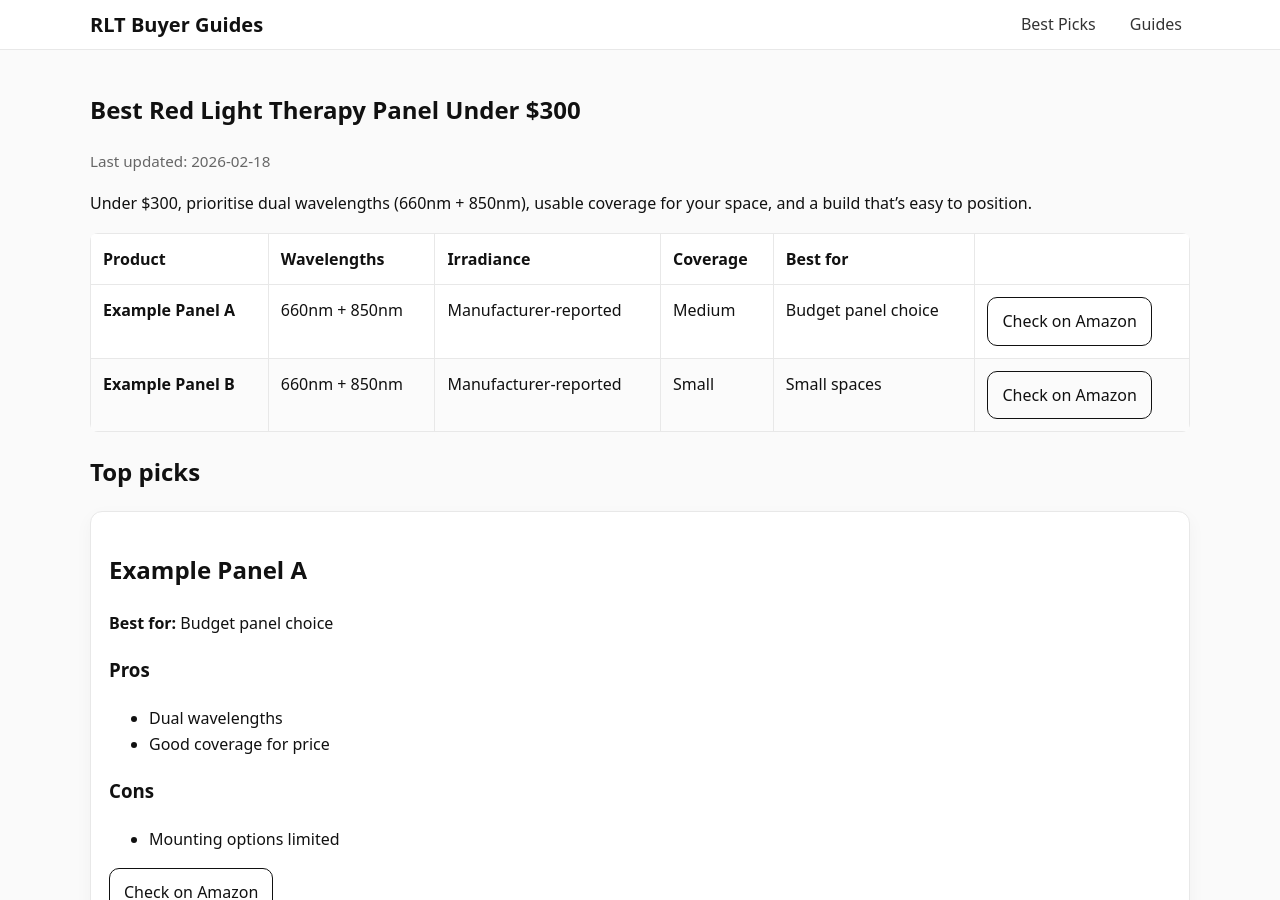
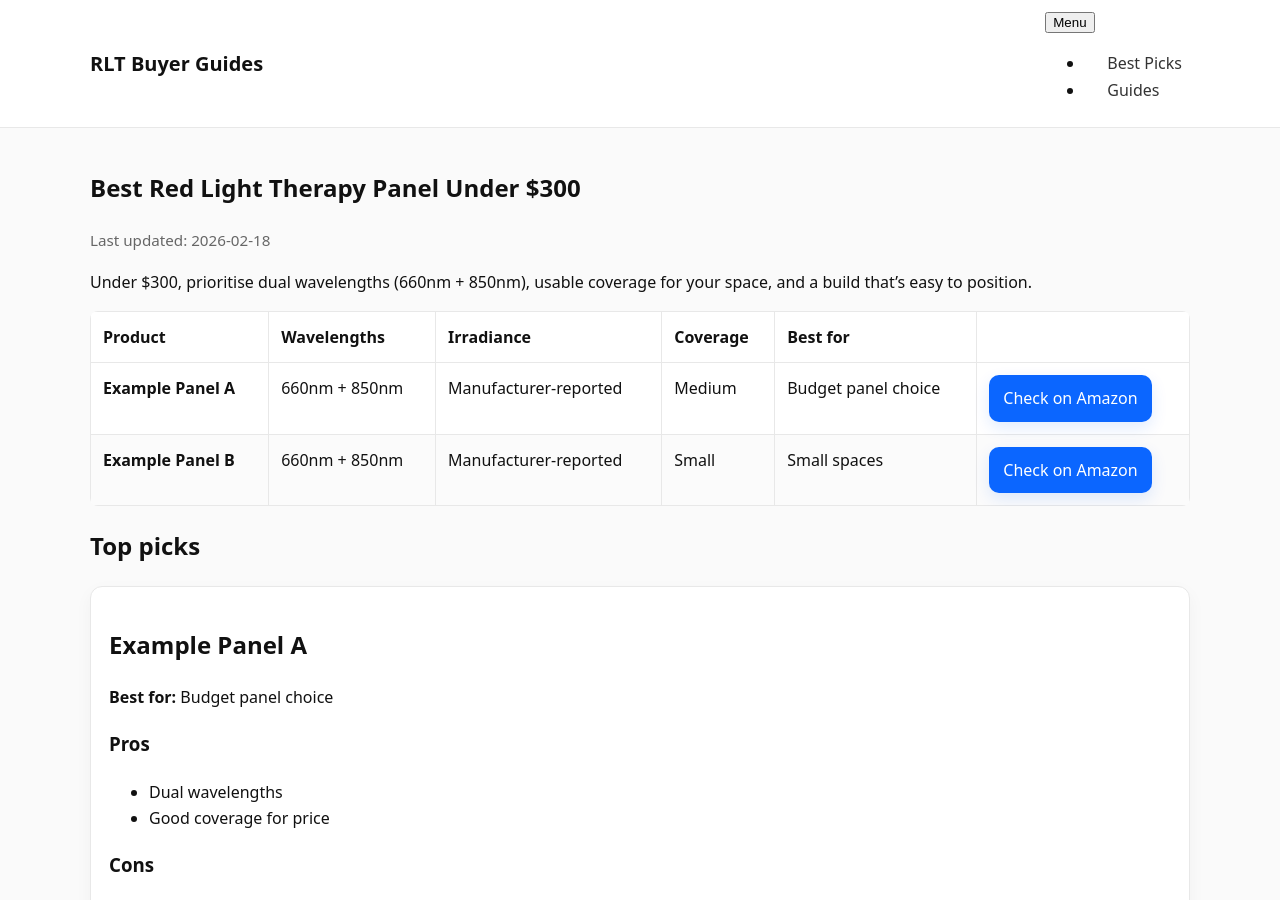
Before and after one commit to MoxieisMax/moxieismax.github.io, a Jekyll site: the page built from _money/best-panel-under-300.md, in a window 1280 px wide and 900 px high. Built offline with Jekyll 4.4.1, drawn with Linux system fonts in a browser that asks for light colours.

Commit message:
ui: improve nav structure, product cards, and comparison table (images, CTAs, accessibility)

```diff
--- a/_includes/comparison-table.html
+++ b/_includes/comparison-table.html
@@ -14,12 +14,17 @@
       {% for id in include.products %}
         {% assign item = site.data.products[id] %}
         <tr>
-          <td><strong>{{ item.name }}</strong></td>
+          <td>
+            <strong>{{ item.name }}</strong>
+            {% if item.image %}
+              <div class="small-thumb"><img src="{{ item.image }}" alt="{{ item.name }}"/></div>
+            {% endif %}
+          </td>
           <td>{{ item.wavelengths }}</td>
           <td>{{ item.irradiance }}</td>
           <td>{{ item.coverage }}</td>
           <td>{{ item.best_for }}</td>
-          <td><a class="cta" href="{{ item.affiliate_link }}">Check on Amazon</a></td>
+          <td><a class="cta primary" href="{{ item.affiliate_link }}" target="_blank" rel="noopener noreferrer">Check on Amazon</a></td>
         </tr>
       {% endfor %}
     </tbody>
--- a/_includes/nav.html
+++ b/_includes/nav.html
@@ -1,9 +1,12 @@
 <header class="site-header">
   <div class="container header-inner">
     <a class="brand" href="{{ '/' | relative_url }}">{{ site.title }}</a>
-    <nav class="nav">
-      <a href="{{ '/money/' | relative_url }}">Best Picks</a>
-      <a href="{{ '/guides/' | relative_url }}">Guides</a>
+    <nav class="nav" aria-label="Main navigation">
+      <button class="nav-toggle" aria-expanded="false" aria-controls="site-navigation">Menu</button>
+      <ul id="site-navigation" class="nav-list">
+        <li><a href="{{ '/money/' | relative_url }}">Best Picks</a></li>
+        <li><a href="{{ '/guides/' | relative_url }}">Guides</a></li>
+      </ul>
     </nav>
   </div>
 </header>
--- a/_includes/product-cards.html
+++ b/_includes/product-cards.html
@@ -1,19 +1,33 @@
 {% for id in include.products %}
   {% assign item = site.data.products[id] %}
-  <section class="card">
-    <h2>{{ item.name }}</h2>
-    <p><strong>Best for:</strong> {{ item.best_for }}</p>
+  <section class="card product-card">
+    {% if item.image %}
+      <div class="product-media">
+        <img src="{{ item.image }}" alt="{{ item.name }} image" class="product-image"/>
+      </div>
+    {% endif %}
 
+    <div class="product-body">
+      <h2 class="product-title">{{ item.name }}</h2>
+      {% if item.best_for %}<p class="meta"><strong>Best for:</strong> {{ item.best_for }}</p>{% endif %}
+
+      {% if item.pros %}
         <h3>Pros</h3>
-    <ul>
+        <ul class="pros-list">
           {% for p in item.pros %}<li>{{ p }}</li>{% endfor %}
         </ul>
+      {% endif %}
 
+      {% if item.cons %}
         <h3>Cons</h3>
-    <ul>
+        <ul class="cons-list">
           {% for c in item.cons %}<li>{{ c }}</li>{% endfor %}
         </ul>
+      {% endif %}
 
-    <a class="cta" href="{{ item.affiliate_link }}">Check on Amazon</a>
+      <p>
+        <a class="cta primary" href="{{ item.affiliate_link }}" target="_blank" rel="noopener noreferrer">Check on Amazon</a>
+      </p>
+    </div>
   </section>
 {% endfor %}
```
Lines whose indentation alone changed are shown as unchanged.
